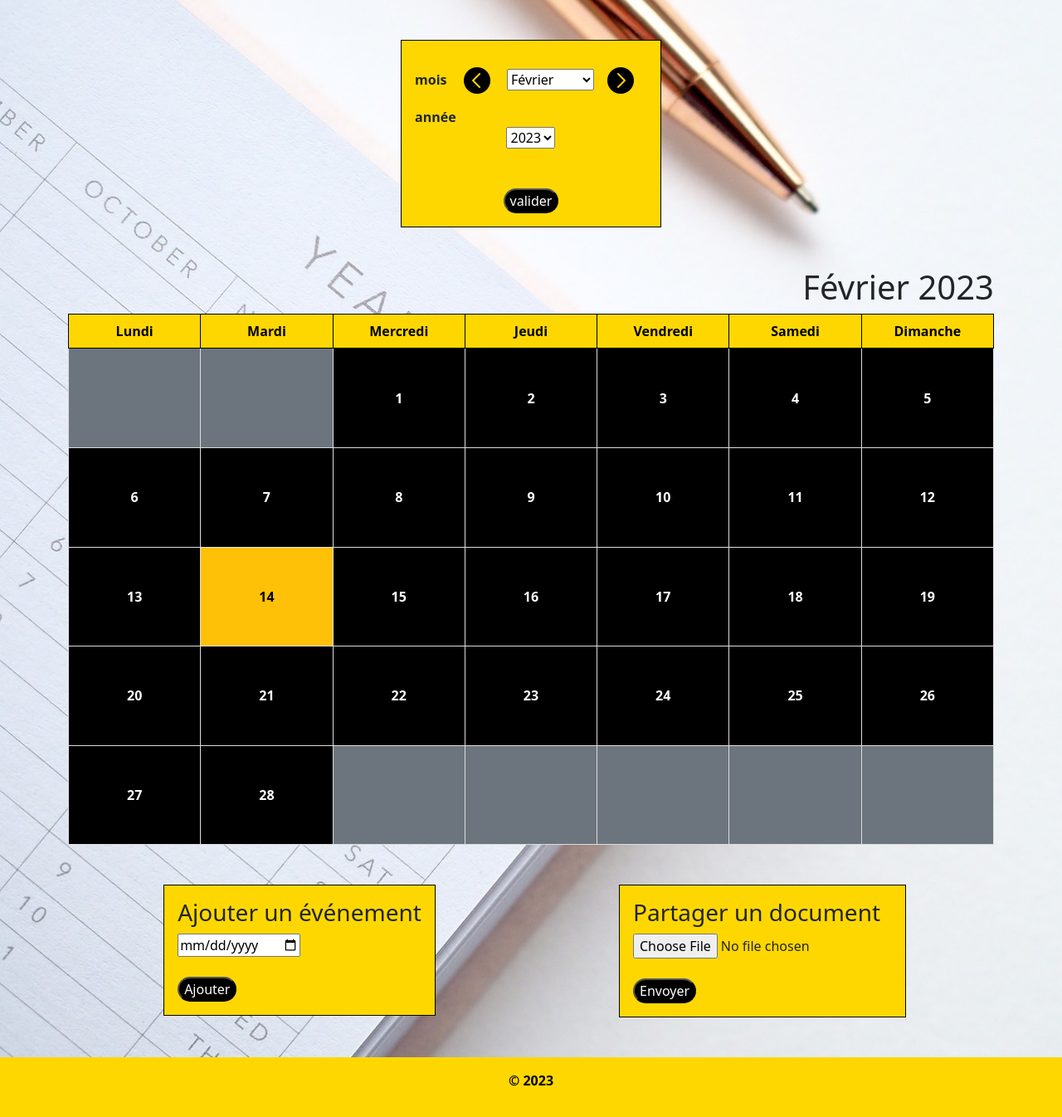
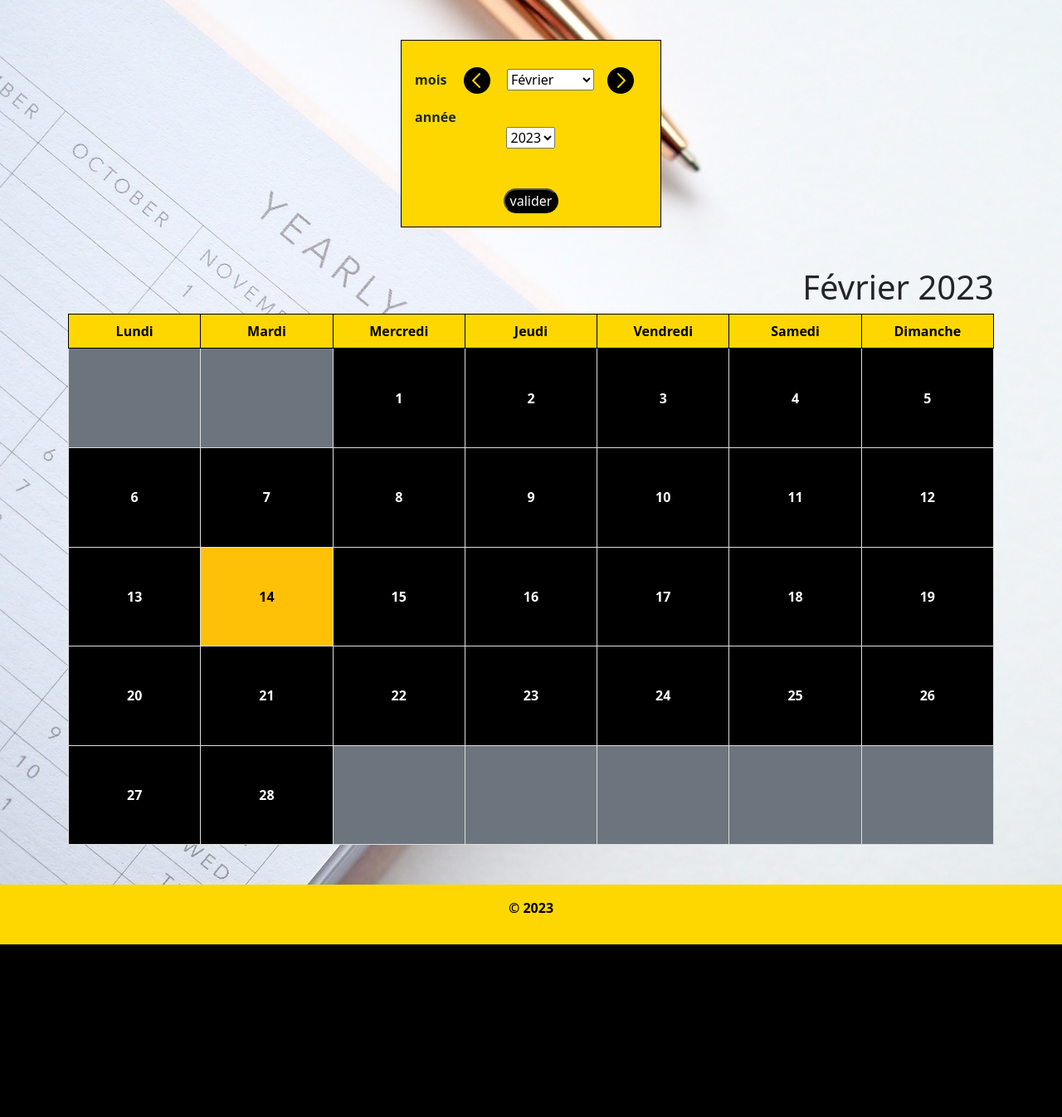
Before and after one commit to lhp9david/projetPro, a PHP site: page /controllers/controller-accueil.php in a window 1280 px wide. Shown: the part 88-1434 px from the top of the page at 83% size. After the commit the page ends 1226 px from the top, so only its background shows below. Run offline with PHP 8.4, Linux system fonts and the light colour scheme.

Commit message:
mis à jour

```diff
--- a/assets/style.css
+++ b/assets/style.css
@@ -1,13 +1,16 @@
-html,body {
+html,
+body {
   margin: 0;
   padding: 0;
   box-sizing: border-box;
 }
+
 body {
   background-image: url(/assets/img/planner-g95658c39c_1920.jpg);
-    background-size: cover ;
+  background-size: cover;
 
 }
+
 /*****************************login**************************/
 
 .connexion {
@@ -22,10 +25,12 @@ body {
   height: 2em;
   margin-right: 2em;
 }
+
 .guillemetDroit {
   height: 2em;
   margin-left: 2em;
 }
+
 /********************************************************Inscription****************************************************/
 .inscription {
   width: fit-content;
@@ -42,33 +47,41 @@ body {
   justify-content: space-between;
   align-items: center;
   padding: 1em;
-    background-color: gold ;
+  background-color: gold;
   color: white;
   font-weight: bold;
   font-size: 1.2em;
 }
+
 .navbar img {
   height: 2em;
 }
+
 /***********************Choix du mois et de l'année**************************/
-.choice,.doc {
+.choice,
+.doc {
   width: fit-content;
   border: 1px solid black;
   background-color: gold;
   padding: 1em;
   font-weight: bold;
 }
-.choice input,.doc input[type="submit"] {
+
+.choice input,
+.doc input[type="submit"] {
   border-radius: 1em;
   background-color: black;
   color: white;
 }
-.choice input:hover,.doc input[type="submit"]:hover {
+
+.choice input:hover,
+.doc input[type="submit"]:hover {
   background-color: white;
   color: black;
   transition: 0.5s;
   cursor: pointer;
 }
+
 .arrow {
   width: 2em;
   height: 2em;
@@ -82,7 +95,9 @@ table {
   width: 100%;
   height: 80vh;
 }
-  th, td {
+
+th,
+td {
   border: 1px solid #ddd;
   padding: 8px;
   width: 100px;
@@ -107,7 +122,7 @@ table {
 
 /*********************************************************view-rdv****************************************************/
 
-.event{
+.event {
   color: gold;
   font-weight: bold;
   padding: 1em;
@@ -115,13 +130,32 @@ table {
   background-color: black;
   border-radius: 10px 0 10px 0;
 }
+
 .event:nth-child(even) {
   background-color: gold;
   color: black;
 }
+
 .event p {
   margin: 0;
 }
+
+
+/*******************************add-event************************************/
+
+.AddEvent {
+  height: 100vh;
+  display: flex;
+  justify-content: center;
+  align-items: center;
+
+}
+
+textarea
+{
+ resize : none;
+}
+
 /*******************oublie de mot de passe**********************/
 
 
@@ -132,7 +166,6 @@ table {
   padding: 0.2em;
   border-radius: 10px 0 10px 0;
 }
-
 
 
 
@@ -153,21 +186,28 @@ footer {
     padding: 0;
 
   }
+
   table {
     height: 90vh;
   }
-    th,td{
+
+  th,
+  td {
     font-size: 0.5em;
     padding: 0.4em;
   }
-      .choice,.doc{
+
+  .choice,
+  .doc {
     font-size: 0.6em;
     padding: 0.5em;
   }
+
   .doc {
     margin-left: 0 important;
   }
-      .bell{
+
+  .bell {
     position: absolute;
     top: 4em;
     left: 1em;
--- a/helpers/helpers.php
+++ b/helpers/helpers.php
@@ -65,7 +65,6 @@ function showCalendar($month, $year)
             for ($j = 1; $j < $dayOfWeek; $j++) {
 
                 echo '<td class="bg-secondary"></td>';
-
 
             }
         }
@@ -160,7 +159,7 @@ function createModal($month, $i, $year, $holidays){ ?>
       </div>
       <div class="modal-footer">
         <button type="button" class="btn btn-secondary" data-bs-dismiss="modal">Close</button>
-        <button type="button" class="btn btn-primary">Ajouter un évènement</button>
+        <button type="button" class="btn btn-primary"><a class="text-white" href="../views/add-event.php?<?='date='.$year.'-'.$month.'-'.$i?>">Ajouter un évènement</a> </button>
       </div>
     </div>
   </div>
--- a/views/view-accueil.php
+++ b/views/view-accueil.php
@@ -19,7 +19,7 @@
 
     <?php include('../views/include/navbar.php') ?>
 
-<div class="container">
+    <div class="container mb-5">
         <?php if (isset($_GET['year']) && isset($_GET['month'])) {
 
             $month = $_GET['month'];
@@ -36,30 +36,6 @@
 
         ?>
 
-        <div class="row mx-auto">
-
-
-                <div class="shareDoc col-lg-6">
-
-                    <div class="doc  my-5 mx-auto ">
-                        <h3>Ajouter un événement</h3>
-                        <input type="date" name="dateEvenement"> <br><br>
-                        <input type="submit" value="Ajouter">
-                    </div>
-                </div>
-
-                <div class="AddEvent col-lg-6">
-
-                    <div class="doc  my-5 mx-auto ">
-                        <h3>Partager un document</h3>
-                        <input type="file"> <br><br>
-                        <input type="submit" value="Envoyer">
-                    </div>
-                </div>
-
-
-
-        </div>
 
     </div>
     <?php include('../views/include/footer.php') ?>
```
Also changed, not shown: views/add-event.php (added, +46 -0 lines), views/view-documents.php (+9 -0 lines). Lines whose indentation alone changed are shown as unchanged.
